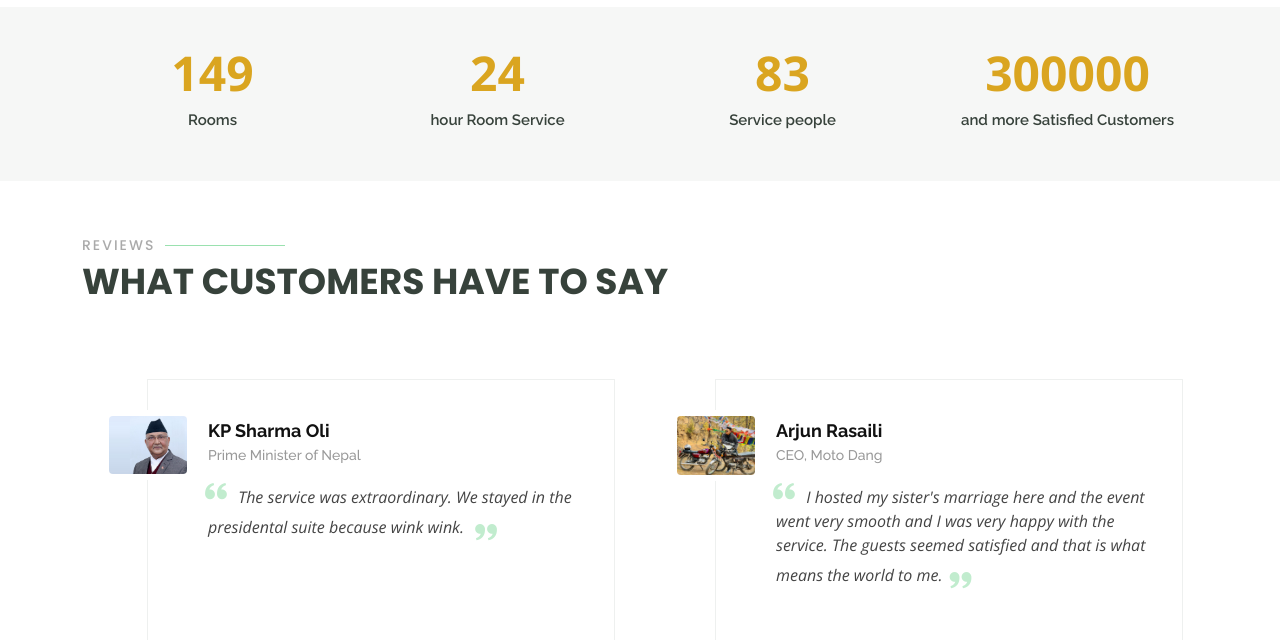
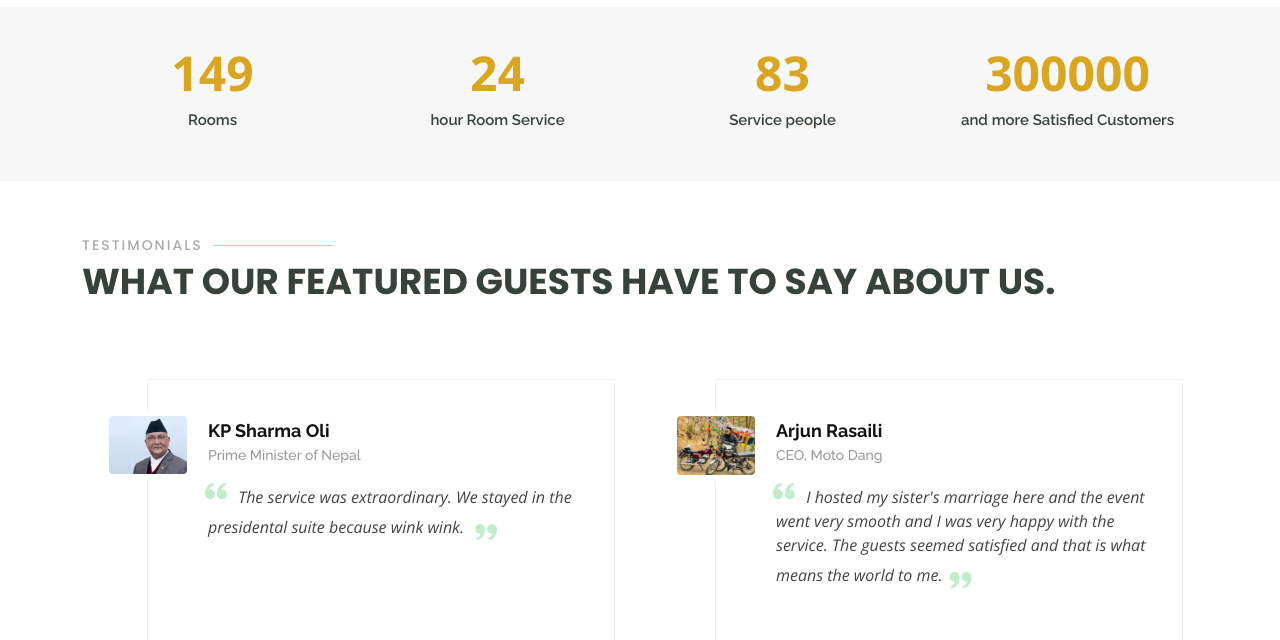
Before and after one commit to gauravjk108/AnnapurnaHotelGroup3, a PHP site: page /about.php in a window 1280 px wide. Shown: the part 643-1283 px from the top of the page. Run offline with PHP 8.4, Linux system fonts and the light colour scheme.

Commit message:
Update about.php

```diff
--- a/about.php
+++ b/about.php
@@ -145,8 +145,8 @@
       <div class="container" data-aos="fade-up">
 
         <div class="section-title">
-          <h2>Reviews</h2>
-          <p>What customers have to say</p>
+          <h2>Testimonials</h2>
+          <p>What our featured guests have to say about us.</p>
         </div>
 
         <div class="testimonials-slider swiper-container" data-aos="fade-up" data-aos-delay="100">
```
